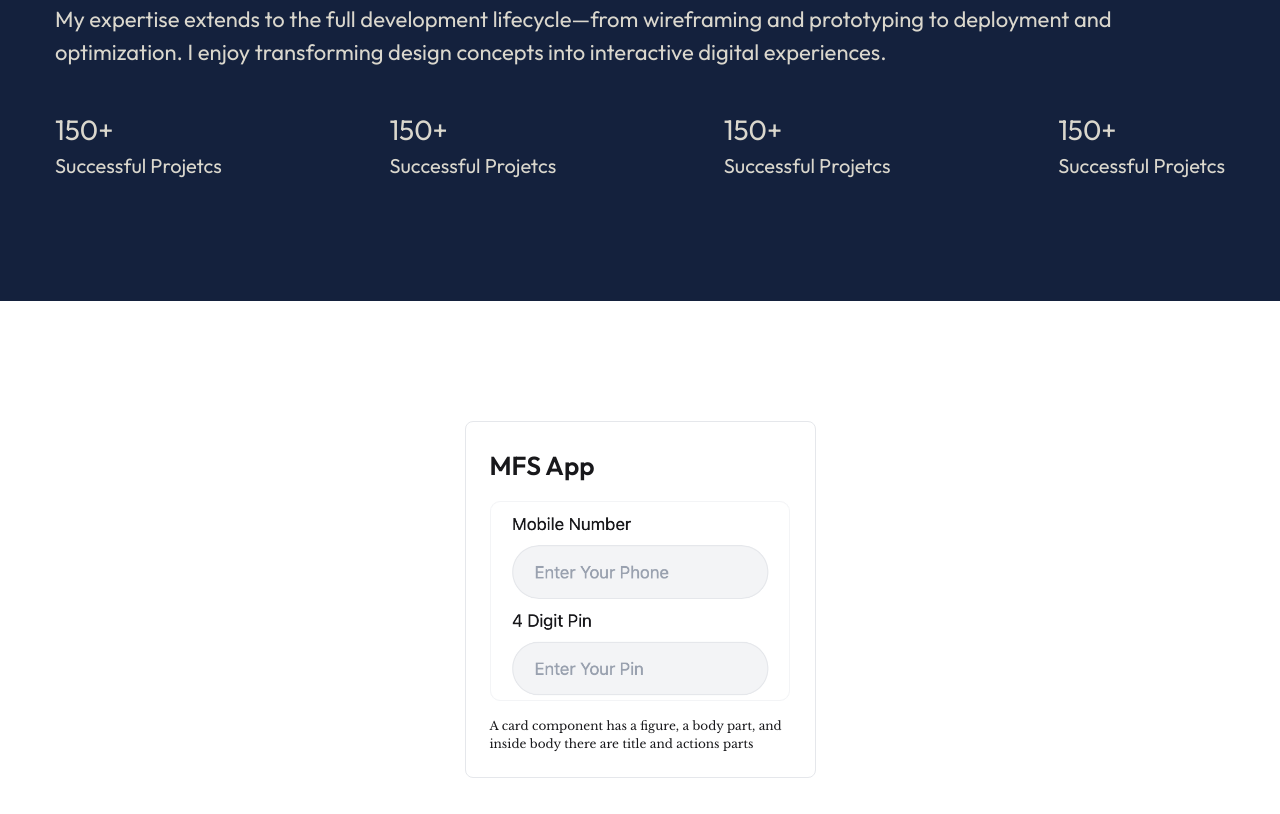
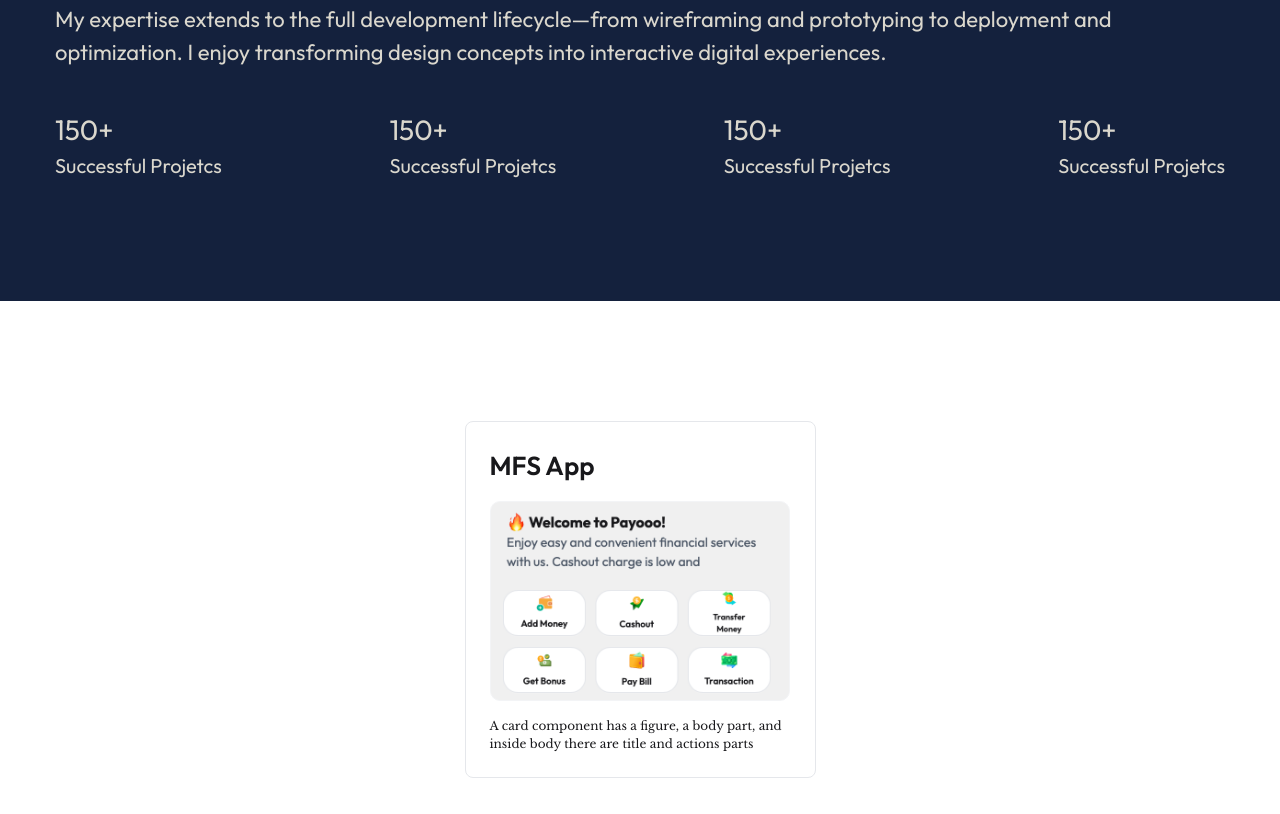
Before and after one commit to miftahstack/Personal_Portfolio, a website: page index.html in a window 1280 px wide. Shown: the part 1139-1953 px from the top of the page. Drawn offline with nearby package versions, Linux system fonts and the light colour scheme.

Commit message:
Changes bg img

```diff
--- a/index.html
+++ b/index.html
@@ -125,7 +125,7 @@
                     <!-- Card -->
                     <div
                         class="relative w-[300px] h-[200px] border-1 border-gray-100 bg-gray-100 rounded-[10px] flex items-center justify-center overflow-hidden shadow-[0_0_0_5px_rgba(255,255,255,0.5)] transition-all duration-[600ms] ease-[cubic-bezier(0.175,0.885,0.32,1.275)] hover:scale-105 hover:shadow-[0_8px_16px_rgba(255,255,255,0.2)] group perspective-[1000px]">
-                        <img src="./assets/card01.png" alt="">
+                        <img src="./assets/card02.png" alt="">
 
                         <div
                             class="absolute py-10 top-0 left-0 w-full h-full p-5 bg-gray-100 rotate-x-[-90deg] origin-bottom transition-all cursor-pointer duration-[600ms] ease-[cubic-bezier(0.175,0.885,0.32,1.275)] group-hover:rotate-x-0 [backface-visibility:hidden] flex items-center justify-around group-hover:shadow-2xl">
```
Also changed, not shown: assets/card02.png (added), 2 other files.
